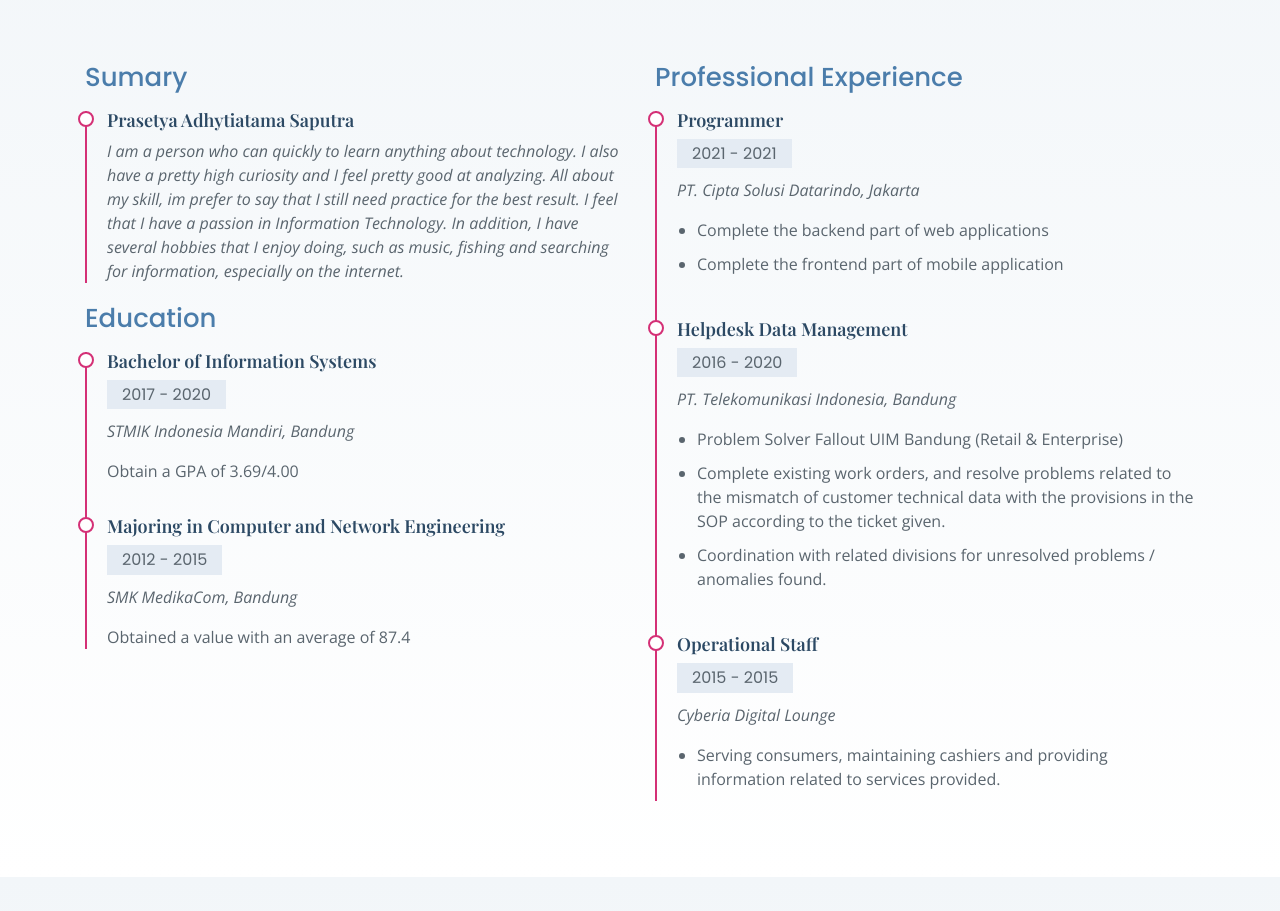
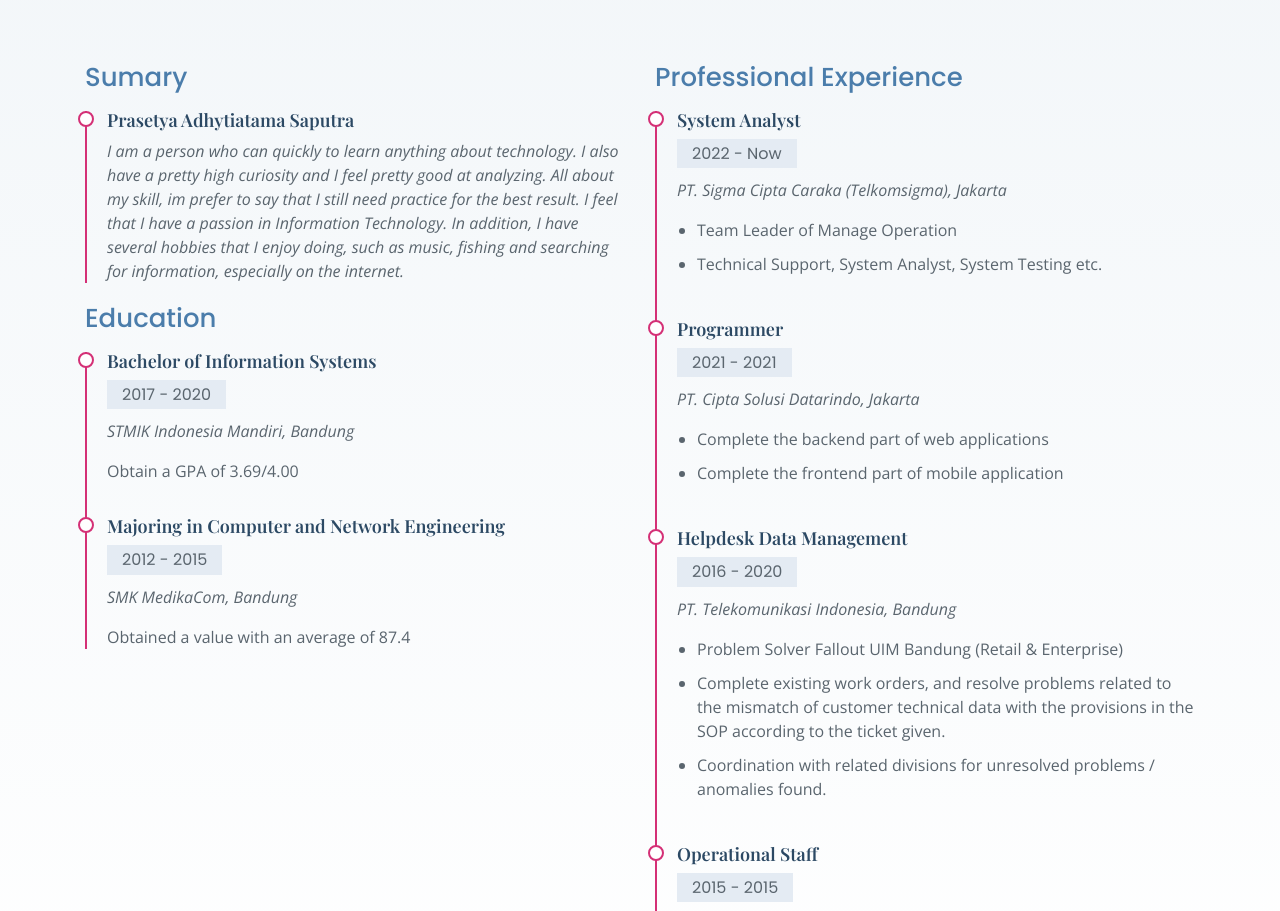
Before and after one commit to prasetyaas/prasetyaas.github.io, a plain HTML site: page home.html in a window 1280 px wide. Shown: the part 1406-2317 px from the top of the page. Drawn offline with nearby package versions, Linux system fonts and the light colour scheme; a web font is replaced by a local one.

Commit message:
Update home.html
update porf

```diff
--- a/home.html
+++ b/home.html
@@ -233,6 +233,17 @@
           </div>
           <div class="col-lg-6">
             <h3 class="resume-title">Professional Experience</h3>
+            <div class="resume-item">
+              <h4>System Analyst</h4>
+              <h5>2022 - Now</h5>
+              <p><em>PT. Sigma Cipta Caraka (Telkomsigma), Jakarta</em></p>
+              <p>
+              <ul>
+                <li>Team Leader of Manage Operation</li>
+                <li>Technical Support, System Analyst, System Testing etc.</li>
+              </ul>
+              </p>
+            </div>
             <div class="resume-item">
               <h4>Programmer</h4>
               <h5>2021 - 2021</h5>
```
